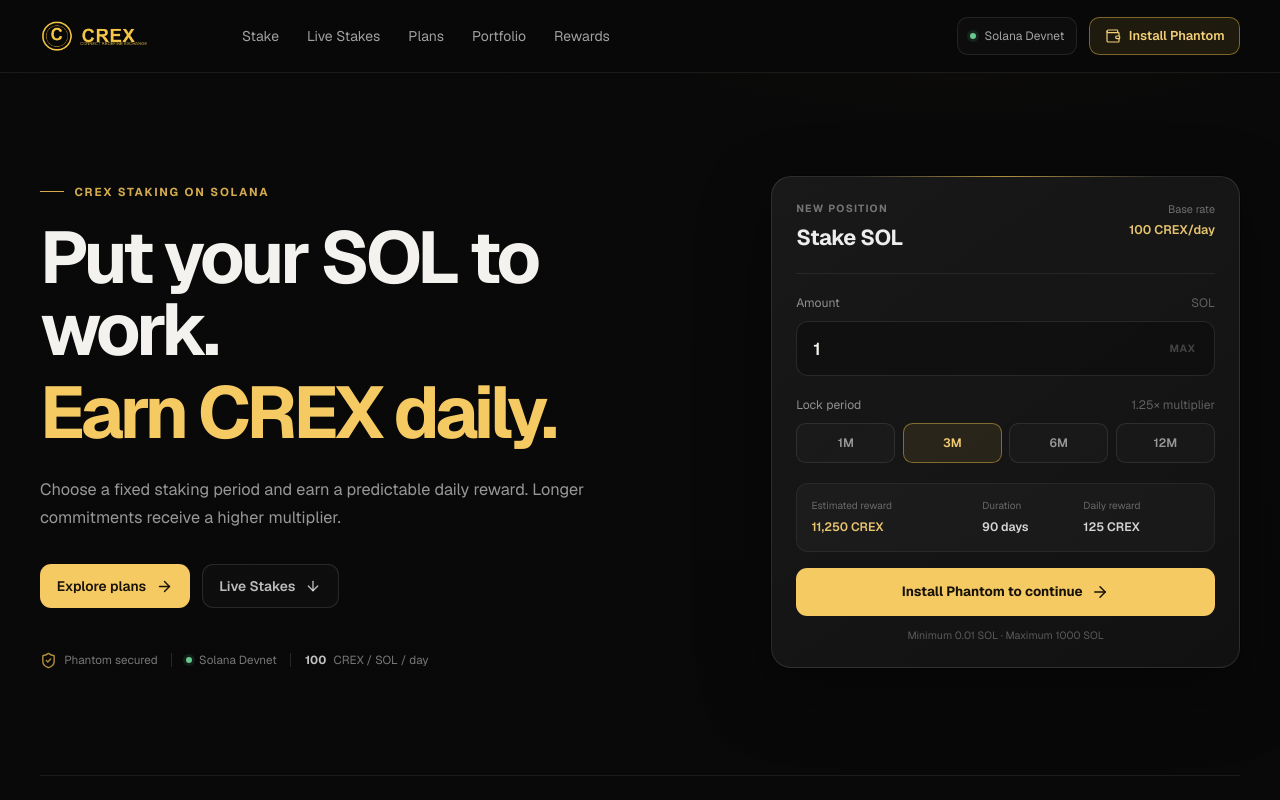
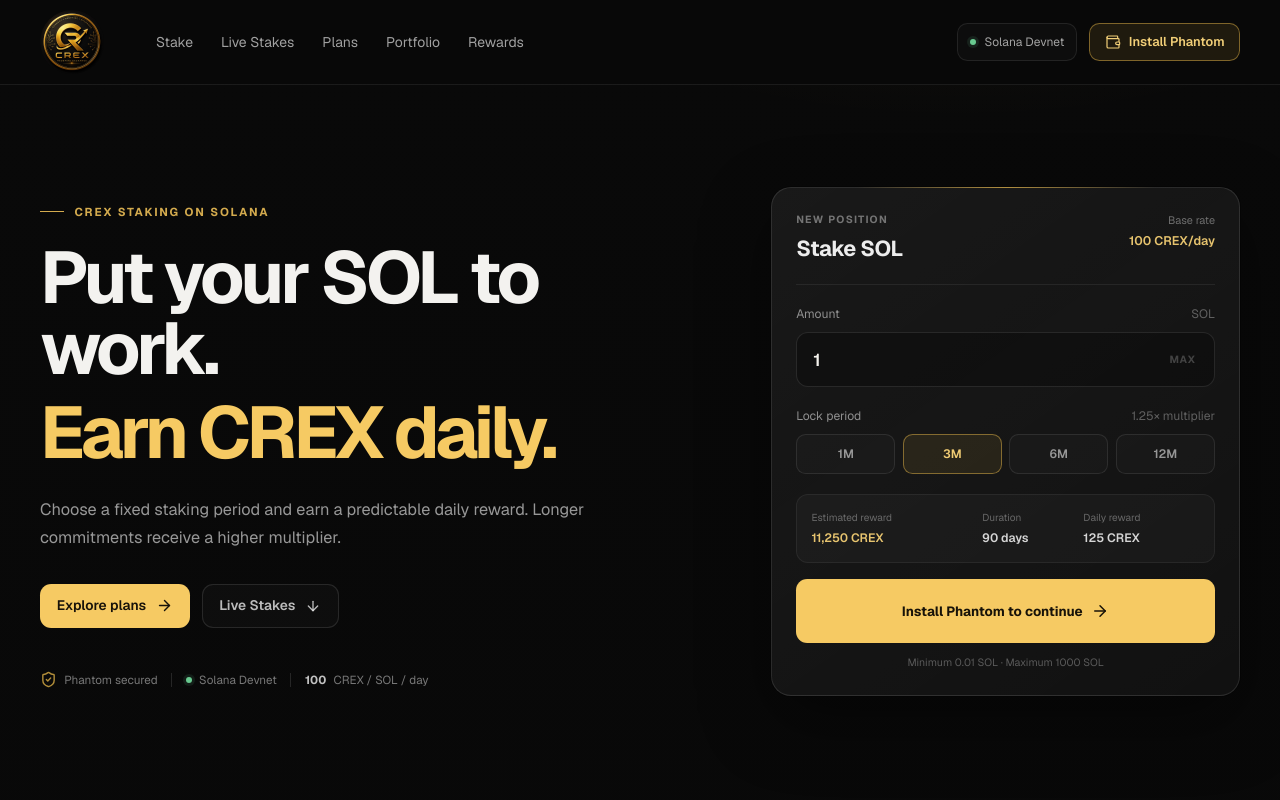
Before and after one commit to jjay6699/pboxc-staking, a Next.js app: page / in a window 1280 px wide. Shown: the top 800 px of the page. Built offline with nearby package versions, Linux system fonts and the light colour scheme; no server answers.

Commit message:
Update CREX logo

```diff
--- a/src/app/globals.css
+++ b/src/app/globals.css
@@ -31,6 +31,19 @@
 
 button, a, input {
   -webkit-tap-highlight-color: transparent;
+}
+
+.site-logo {
+  display: block;
+  width: 64px;
+  height: 64px;
+  border-radius: 50%;
+  object-fit: cover;
+}
+
+.footer-logo {
+  width: 72px;
+  height: 72px;
 }
 
 .nav-link {
@@ -366,7 +379,7 @@
 }
 .stake-submit {
   width: 100%;
-  height: 48px;
+  height: 64px;
   display: flex;
   align-items: center;
   justify-content: center;
@@ -841,7 +854,7 @@
 }
 .stake-modal-submit {
   width: 100%;
-  height: 48px;
+  height: 64px;
   display: flex;
   align-items: center;
   justify-content: center;
@@ -1636,7 +1649,7 @@
 .admin-login input,
 .admin-settings input[type="number"] {
   width: 100%;
-  height: 48px;
+  height: 64px;
   margin-top: .5rem;
   padding: 0 .85rem;
   border: 1px solid rgba(255,255,255,.09);
--- a/src/app/layout.tsx
+++ b/src/app/layout.tsx
@@ -33,7 +33,7 @@
     siteName: "CREX Staking",
     title: "CREX Staking",
     description: "Stake SOL into time-locked plans to earn daily CREX rewards.",
-    images: [{ url: "/logo-header.png", width: 1200, height: 630, alt: "CREX" }],
+    images: [{ url: "/logo-header.png", width: 512, height: 512, alt: "CREX" }],
   },
   twitter: {
     card: "summary_large_image",
@@ -67,7 +67,7 @@
             <div className="max-w-[1200px] mx-auto">
               <div className="footer-main">
                 <div className="footer-brand">
-                  <Image src="/logo-header.png" width={150} height={30} alt="CREX" />
+                  <Image src="/logo-header.png" width={72} height={72} alt="CREX" className="site-logo footer-logo" />
                   <p>Fixed-term SOL staking with transparent, predictable CREX rewards.</p>
                 </div>
                 <div className="footer-links">
--- a/src/components/Header.tsx
+++ b/src/components/Header.tsx
@@ -20,10 +20,10 @@
   return (
     <header className="sticky top-0 z-40 border-b border-white/[0.08] bg-[#080808]/88 backdrop-blur-xl">
       <div className="px-6 sm:px-8">
-        <div className="max-w-[1200px] mx-auto h-[72px] flex items-center justify-between">
+        <div className="max-w-[1200px] mx-auto h-[84px] flex items-center justify-between">
           <div className="flex items-center gap-10">
             <a href="#" className="flex items-center" aria-label="CREX home">
-              <Image src="/logo-header.png" width={150} height={30} alt="CREX" priority />
+              <Image src="/logo-header.png" width={64} height={64} alt="CREX" priority className="site-logo" />
             </a>
 
             <nav className="hidden lg:flex items-center gap-1 text-sm">
```
Also changed, not shown: public/logo-header.png.
